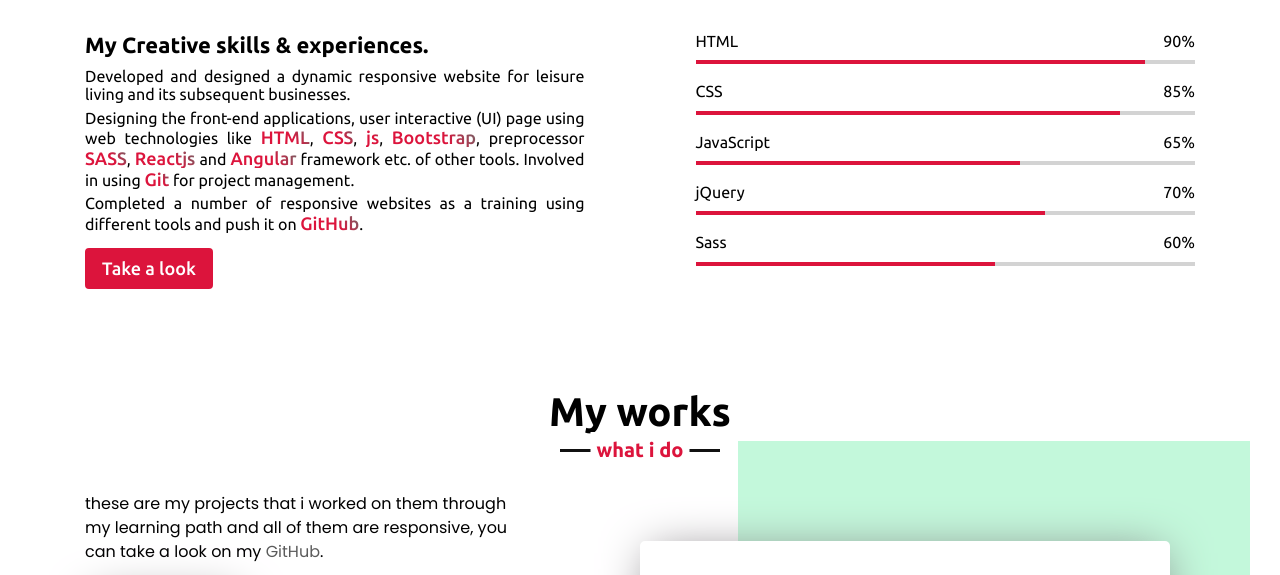
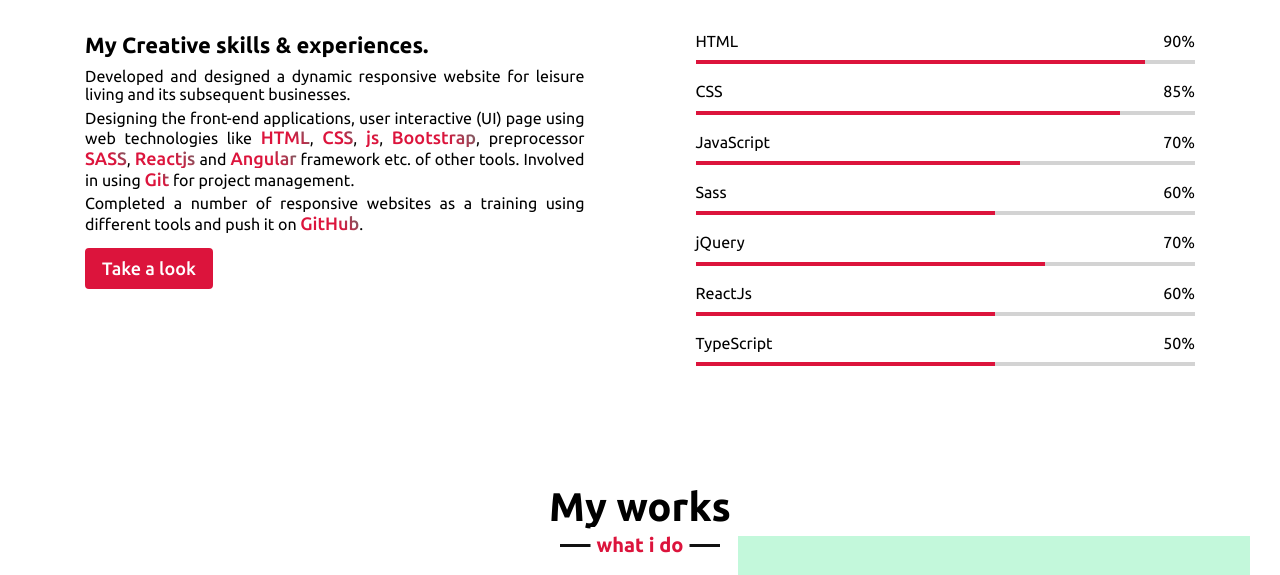
Before and after one commit to Ahmed-Elkassas/Portfolio_Design, a plain HTML site: page index.html in a window 1280 px wide. Shown: the part 1983-2558 px from the top of the page. Drawn offline with nearby package versions, Linux system fonts and the light colour scheme.

Commit message:
update the skills

```diff
--- a/index.html
+++ b/index.html
@@ -180,9 +180,16 @@
             <div class="bars">
               <div class="info">
                 <span>JavaScript</span>
-                <span>65%</span>
+                <span>70%</span>
               </div>
               <div class="pro line-js" data-progress="65%"></div>
+            </div>
+            <div class="bars">
+              <div class="info">
+                <span>Sass</span>
+                <span>60%</span>
+              </div>
+              <div class="pro line-sc" data-progress="60%"></div>
             </div>
             <div class="bars">
               <div class="info">
@@ -193,8 +200,15 @@
             </div>
             <div class="bars">
               <div class="info">
-                <span>Sass</span>
+                <span>ReactJs</span>
                 <span>60%</span>
+              </div>
+              <div class="pro line-sc" data-progress="60%"></div>
+            </div>
+            <div class="bars">
+              <div class="info">
+                <span>TypeScript</span>
+                <span>50%</span>
               </div>
               <div class="pro line-sc" data-progress="60%"></div>
             </div>
```
